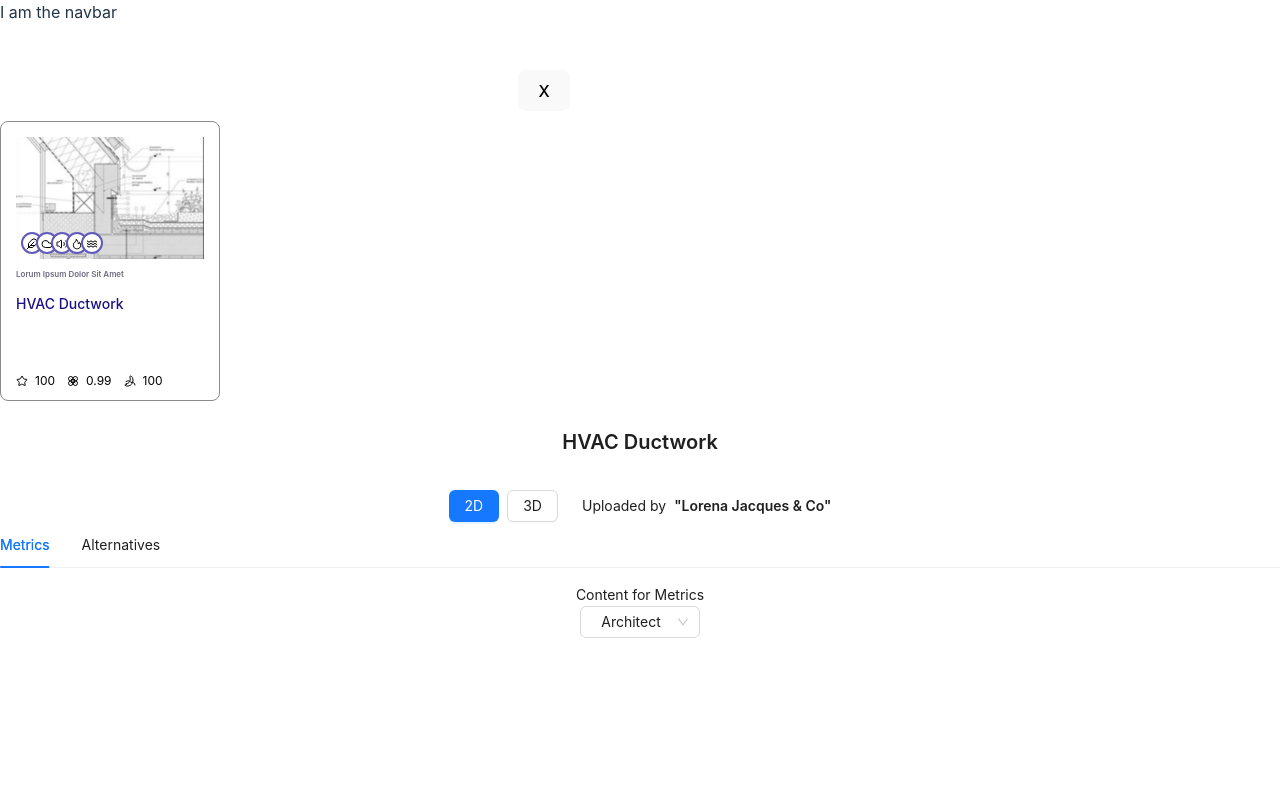
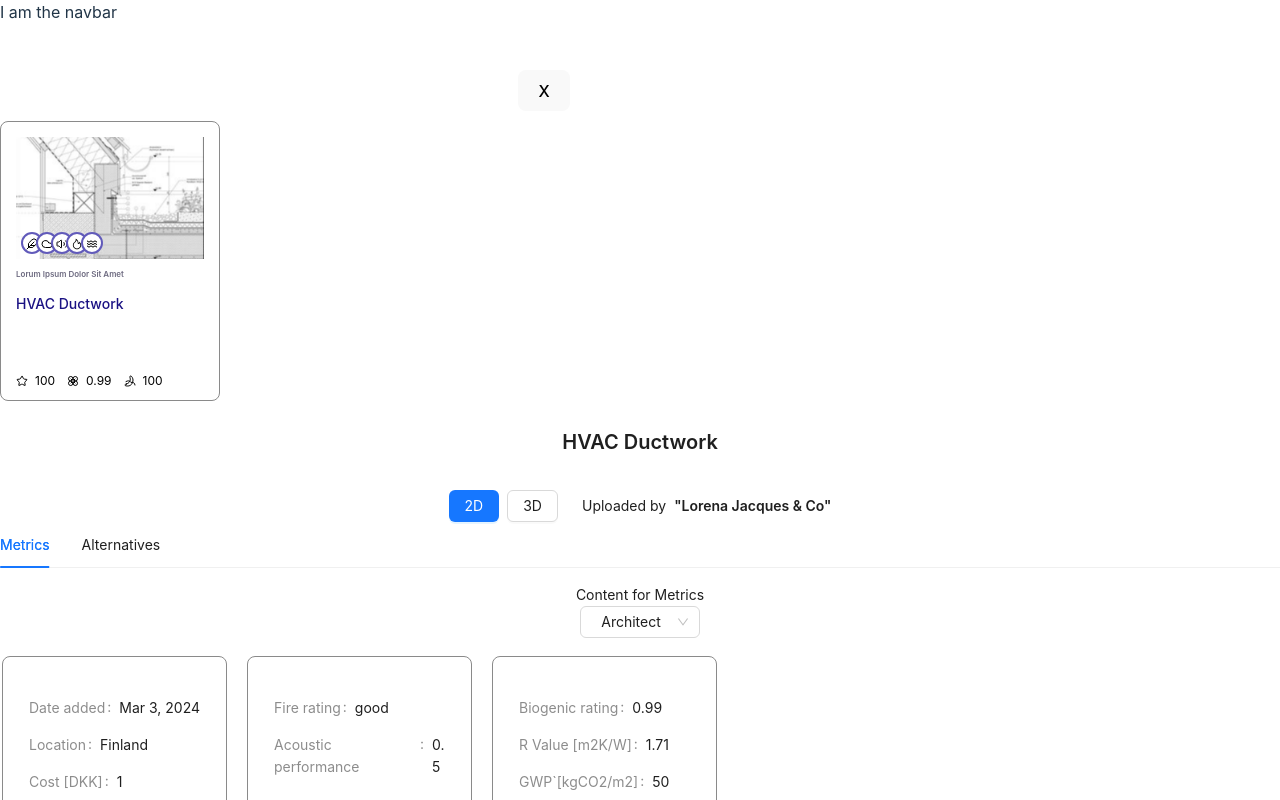
Before and after one commit to imanwarsame/opendetail, a React (Vite) app in the folder client/: page /viewer/1 in a window 1280 px wide. Built offline with nearby package versions, Linux system fonts and the light colour scheme; a web font is replaced by a local one.

Commit message:
Ádded property cards

```diff
--- a/client/src/features/viewer/card-details.tsx
+++ b/client/src/features/viewer/card-details.tsx
@@ -6,7 +6,8 @@ import { IDetailObject } from '../../types/detailobject';
 import { LuFlower, LuStar, LuBanana, LuFeather, LuCloud, LuVolume2 } from 'react-icons/lu';
 import { AiOutlineFire } from 'react-icons/ai';
 import { BiWater } from 'react-icons/bi';
-
+import { CardProperty } from './card-property';
+import { Card } from 'antd';
 const { TabPane } = Tabs;
 const { Option } = Select;
 const { Title, Text } = Typography;
@@ -16,7 +17,10 @@ interface IDetailCardProps {
     onClick?: () => void;
   }
 
+
   export const CardDetail: React.FC<IDetailCardProps> = ({ object, onClick }) => {
+    console.log(object)
+
     return (
       <div className='flex h-screen w-[350px] flex-col bg-white'>
         <div className='flex items-center justify-between border-b p-4'>
@@ -52,6 +56,49 @@ interface IDetailCardProps {
             <Option value='other'>Other</Option>
           </Select>
         </div>
+        <div className='property-cards'>
+          <Card className='property-card'>
+            <p>
+              {object.metadata.dateAdded ? (
+                <CardProperty propertyKey="Date added" value={object.metadata.dateAdded.toLocaleDateString('en-US', {
+                  year: 'numeric',
+                  month: 'short',
+                  day: 'numeric'
+                })} />
+              ) : null}
+            </p>
+            <p>{object.metadata.location ? (
+              <CardProperty propertyKey="Location" value={object.metadata.location as string} />
+            ) : null}</p>
+            <p>{object.metadata.popularity ? (
+              <CardProperty propertyKey="Popularity" value={object.metadata.popularity as string} />
+            ) : null}</p>
+            <p>{object.metadata.cost ? (
+              <CardProperty propertyKey="Cost [DKK]" value={object.metadata.cost as string} />
+            ) : null}</p>
+          </Card>
+          <Card className='property-card'>
+
+            <p>{object.metadata.fireRating ? (
+              <CardProperty propertyKey="Fire rating" value={object.metadata.fireRating as string} />
+            ) : null}</p>
+            <p>{object.metadata.acousticPerformance ? (
+              <CardProperty propertyKey="Acoustic performance" value={object.metadata.acousticPerformance as string} />
+            ) : null}</p>
+          </Card>
+          <Card className='property-card'>
+          <p>{object.metadata.biogenicRating ? (
+              <CardProperty propertyKey="Biogenic rating" value={object.metadata.biogenicRating as string} />
+            ) : null}</p>
+            <p>{object.metadata.rValue ? (
+              <CardProperty propertyKey="R Value [m2K/W]" value={object.metadata.rValue as string} />
+            ) : null}</p>
+            <p>{object.metadata.globalWarmingPotential ? (
+              <CardProperty propertyKey="GWP`[kgCO2/m2]" value={object.metadata.globalWarmingPotential as string} />
+            ) : null}</p>
+          </Card>
+        </div>
+
       </div>
     );
   };
--- /dev/null
+++ b/client/src/features/viewer/card-property.tsx
@@ -0,0 +1,33 @@
+import React from 'react';
+import { Button, Tabs, Select, Space, Typography, Descriptions } from 'antd';
+import { UploadOutlined, UserOutlined } from '@ant-design/icons';
+import { useDetailStore } from '../../store';
+import { IDetailObject } from '../../types/detailobject';
+import { LuFlower, LuStar, LuBanana, LuFeather, LuCloud, LuVolume2 } from 'react-icons/lu';
+import { AiOutlineFire } from 'react-icons/ai';
+import { BiWater } from 'react-icons/bi';
+import { IDetailMetaData } from '../../types/metadata';
+import { Card } from 'antd';
+const { Meta } = Card;
+const { TabPane } = Tabs;
+const { Option } = Select;
+const { Title, Text } = Typography;
+
+interface IProps {
+    propertyKey: string;
+    value: string;
+  }
+
+
+  export const CardProperty: React.FC<IProps> = ({ propertyKey, value }) => {
+
+
+    return (
+      <div className='flex h-screen w-[400px] flex-col bg-white'>
+        <Descriptions column={1}>
+          <Descriptions.Item label={propertyKey} className="w-[200px]">{value}</Descriptions.Item>
+        </Descriptions>
+
+      </div>
+    );
+  };
--- a/client/src/features/viewer/viewer.css
+++ b/client/src/features/viewer/viewer.css
@@ -16,3 +16,30 @@
   justify-content: space-between;
   padding: 10px;
 }
+
+.property-card {
+  position: relative;
+  width: 225px;
+  border-radius: 8px;
+  background-color: #fff;
+  padding: 1px;
+  margin: 2px;
+  border: 1px solid #8a8a8a;
+  text-align: left;
+  cursor: pointer;
+}
+
+.property-card:hover {
+  box-shadow: 0 0 10px 0 rgba(0, 0, 0, 0.1);
+  transition: 0.3s;
+  filter: brightness(0.92);
+}
+
+.property-cards {
+  display: flex;
+
+  flex-direction: row;
+  flex-wrap: wrap;
+  margin-top: 1rem;
+  gap: 1em;
+}
```
